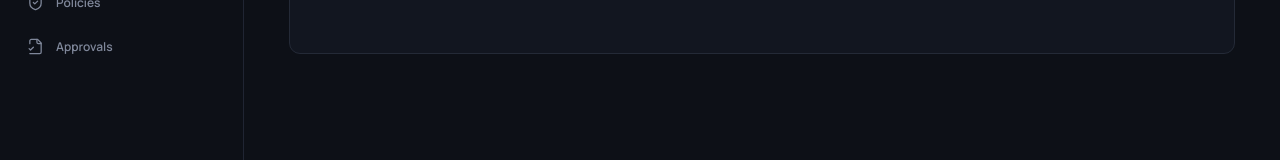
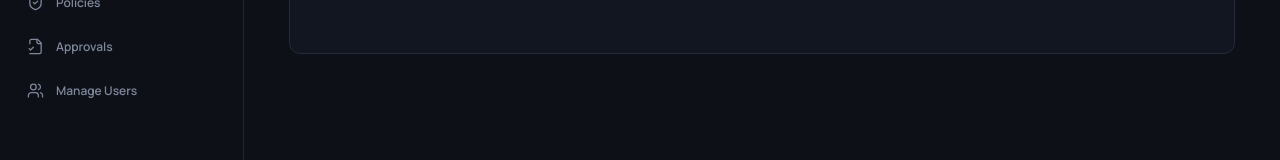
Before and after one commit to AymenFrej/hedera_project, a React (Vite) app in the folder frontend/: page /workspace in a window 1280 px wide. Shown: the part 398-558 px from the top of the page. Built offline with nearby package versions, Linux system fonts and the light colour scheme; no server answers; sample sign-in values are in the browser's storage.

Commit message:
feat(admin): add user management to sidebar

```diff
--- a/frontend/src/layout/Sidebar.tsx
+++ b/frontend/src/layout/Sidebar.tsx
@@ -1,4 +1,4 @@
 import { NavLink } from 'react-router-dom'
 import { Activity, ArrowLeftRight, Bot, CircleDollarSign, Coins, FileCheck2, LayoutDashboard, Settings, ShieldCheck, Users } from 'lucide-react'
-const primary = [{ to: '/dashboard', label: 'Dashboard', icon: LayoutDashboard }, { to: '/accounts', label: 'Accounts', icon: Users }, { to: '/payments', label: 'Payments', icon: ArrowLeftRight }, { to: '/tokens', label: 'Tokens', icon: Coins }, { to: '/audit', label: 'Audit & Monitoring', icon: Activity }, { to: '/policies', label: 'Policies', icon: ShieldCheck }, { to: '/approvals', label: 'Approvals', icon: FileCheck2 }]
+const primary = [{ to: '/dashboard', label: 'Dashboard', icon: LayoutDashboard }, { to: '/accounts', label: 'Accounts', icon: Users }, { to: '/payments', label: 'Payments', icon: ArrowLeftRight }, { to: '/tokens', label: 'Tokens', icon: Coins }, { to: '/audit', label: 'Audit & Monitoring', icon: Activity }, { to: '/policies', label: 'Policies', icon: ShieldCheck }, { to: '/approvals', label: 'Approvals', icon: FileCheck2 }, { to: '/admin/users', label: 'Manage Users', icon: Users }]
 export default function Sidebar() { return <aside className="sidebar"><div className="brand"><div className="brand-mark"><Bot size={19}/></div><div><strong>Hedera</strong><span>Agent Platform</span></div></div><div className="workspace"><span className="workspace-dot"/> Demo workspace <span className="chevron">⌄</span></div><nav>{primary.map(({ to, label, icon: Icon }) => <NavLink key={to} to={to} className={({ isActive }) => isActive ? 'nav-link active' : 'nav-link'}><Icon size={17}/><span>{label}</span></NavLink>)}</nav><div className="sidebar-bottom"><NavLink to="/developer" className="nav-link"><CircleDollarSign size={17}/><span>Developer</span></NavLink><NavLink to="/settings" className="nav-link"><Settings size={17}/><span>Settings</span></NavLink></div></aside> }
```
